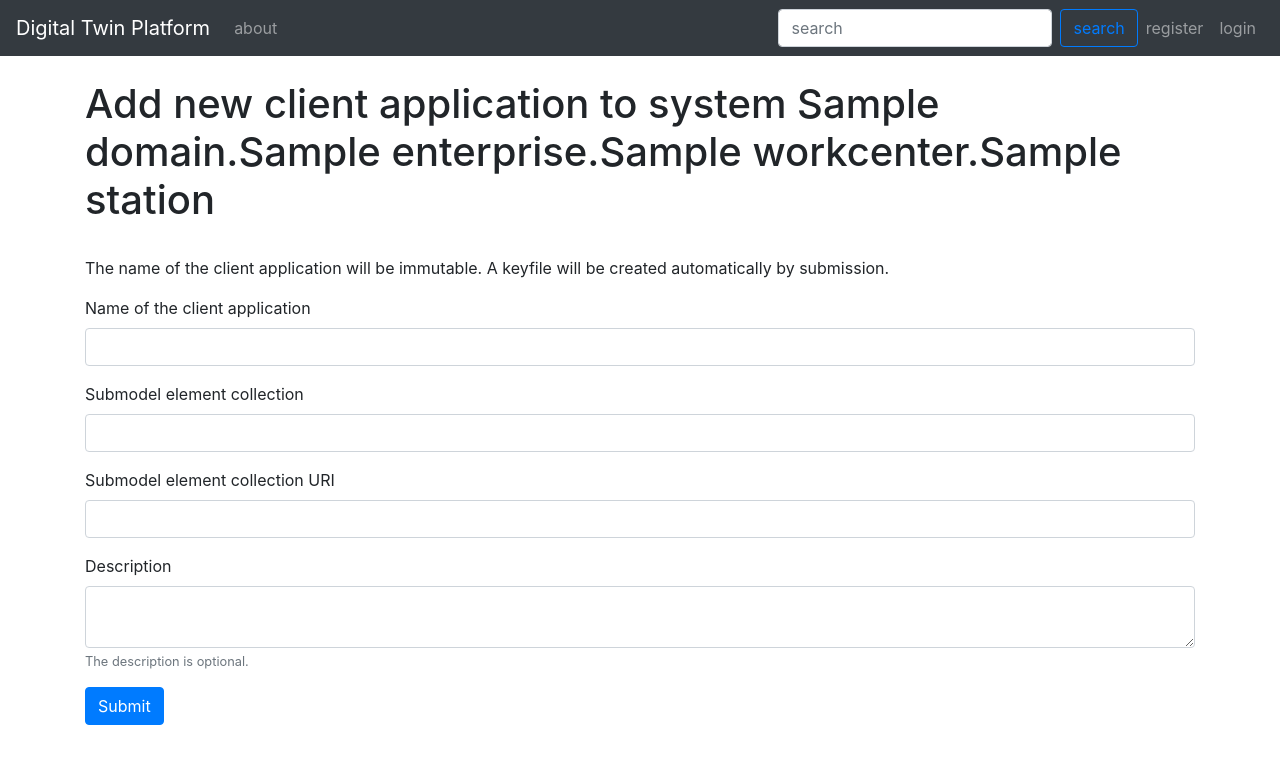
After one commit to i-Asset/distribution-network, a Flask app: template server/templates/client_apps/add_client.html in a window 1280 px wide. The commit adds this page. Shown: the top 764 px of the page. Run offline with Flask 2, Linux system fonts and the light colour scheme; the template is opened without the code that fills it: values that come from a table or form of the project are taken from there, most other values are stand-ins (such as "Sample title", 1, 10 or a date in 2020); parts of the project's set-up code (start-up, migrations or seed data) failed here and were passed over; some libraries are stand-ins or nearby versions.

Commit message:
update client app mgmt

```diff
--- a/server/app.py
+++ b/server/app.py
@@ -12,11 +12,11 @@ from server.views.home import home_bp
 from server.views.auth import auth
 from server.views.company import company
 from server.views.system import system
-# from server.views.clients import client
+from server.views.client_apps import client_app
+from server.views.stream_apps import stream_app
 
 # # Import application-specific functions
 # from server.views.kafka_interface import KafkaHandler, KafkaInterface
-from server.views.stream_apps import stream_app
 
 
 def create_app():
@@ -31,7 +31,7 @@ def create_app():
     app.register_blueprint(auth)
     app.register_blueprint(company)
     app.register_blueprint(system)
-    # app.register_blueprint(client)
+    app.register_blueprint(client_app)
     app.register_blueprint(stream_app)
 
     app.config.from_envvar('APP_CONFIG_FILE')
--- /dev/null
+++ b/server/templates/client_apps/add_client.html
@@ -0,0 +1,32 @@
+{% extends 'layout.html' %}
+
+{% block body %}
+
+    <h1>Add new client application to system
+        {{payload.domain}}.{{payload.enterprise}}.{{payload.workcenter}}.{{payload.station}}</h1>
+    <br>
+
+    <p>The name of the client application will be immutable. A keyfile will be created automatically by submission.</p>
+    {% from "includes/_formhelpers.html" import render_field %}
+
+    <form method="POST" action="">
+        <div class="form-group">
+            {{render_field(form.name, class_="form-control")}}
+        </div>
+        <div class="form-group">
+            {{render_field(form.submodel_element_collection, class_="form-control")}}
+        </div>
+        <div class="form-group">
+            {{render_field(form.aas_uri, class_="form-control")}}
+        </div>
+        <div class="form-group">
+            {{render_field(form.description, class_="form-control")}}
+            <small id="description" class="form-text text-muted">The description is optional.</small>
+        </div>
+        <p><input type="submit" class="btn btn-primary" value="Submit"> </p>
+
+    </form>
+
+  <br>
+  <br>
+{% endblock %}
--- a/server/templates/stream_apps/show_stream.html
+++ b/server/templates/stream_apps/show_stream.html
@@ -5,7 +5,10 @@
 
 <table class="table" xmlns="http://www.w3.org/1999/html">
     <td>
-      <h1> <small>Stream app: </small>{{payload.name}}</h1>
+      <h1> {{payload.name}}</h1>
+    <h3> <small> Stream application in company: {{payload.company_name}} </small></h3>
+        <br>
+
       {% if payload.description %}
       {{payload.description}}
       {% endif %}
--- /dev/null
+++ b/server/views/client_apps.py
@@ -0,0 +1,322 @@
+import os
+import json
+import time
+
+import sqlalchemy as db
+from flask import Blueprint, render_template, flash, redirect, url_for, session, request, send_file
+# Must be imported to use the app config
+from flask import current_app as app, jsonify
+from wtforms import Form, StringField, validators, TextAreaField
+
+from .useful_functions import get_datetime, is_logged_in, valid_level_name, valid_name, valid_url, strip_dict, \
+    decode_sys_url, encode_sys_url
+
+client_app = Blueprint("client_app", __name__)  # url_prefix="/comp")
+
+
+@client_app.route("/clients")
+@is_logged_in
+def show_all_clients():
+    # Get current user_id
+    user_id = session["user_id"]
+
+    # Fetch clients, for which systems the current user is agent of
+    engine = db.create_engine(app.config["SQLALCHEMY_DATABASE_URI"])
+    conn = engine.connect()
+    query = """SELECT clients.system_name, clients.name, creator.email AS contact_mail
+    FROM client_apps AS clients
+    INNER JOIN is_admin_of_sys AS agf ON clients.system_name=agf.system_name
+    INNER JOIN users as creator ON creator.id=agf.creator_id
+    INNER JOIN users as agent ON agent.id=agf.user_id
+    WHERE agent.id='{}'
+    ORDER BY system_name, name;""".format(user_id)
+    result_proxy = conn.execute(query)
+    engine.dispose()
+    clients = [strip_dict(c.items()) for c in result_proxy.fetchall()]
+    # print("Fetched clients: {}".format(clients))
+
+    return render_template("/client_apps/clients.html", clients=clients)
+
+
+@client_app.route("/show_client/<string:system_url>/<string:client_name>")
+@is_logged_in
+def show_client(system_url, client_name):
+    system_name = decode_sys_url(system_url)
+
+    # Get current user_id
+    user_id = session["user_id"]
+
+    # Fetch all clients for the requested system and user agent
+    engine = db.create_engine(app.config["SQLALCHEMY_DATABASE_URI"])
+    conn = engine.connect()
+    query = """SELECT clients.system_name, com.name AS company_name, com.id AS company_id, clients.name,
+    creator.email AS contact_mail, clients.description, agent.id AS agent_id, on_kafka,
+    clients.datetime AS datetime, submodel_element_collection, aas_uri
+    FROM client_apps AS clients
+    INNER JOIN users as creator ON creator.id=clients.creator_id
+    INNER JOIN systems AS sys ON clients.system_name=sys.name
+    INNER JOIN companies AS com ON sys.company_id=com.id
+    INNER JOIN is_admin_of_sys AS agf ON sys.name=agf.system_name
+    INNER JOIN users as agent ON agent.id=agf.user_id
+    WHERE sys.name='{}' AND clients.name='{}';""".format(system_name, client_name)
+    result_proxy = conn.execute(query)
+    clients = [strip_dict(c.items()) for c in result_proxy.fetchall()]
+    # print("Fetched agents: {}".format(agents))
+
+    # Check if the system exists and has agents
+    if len(clients) == 0:
+        engine.dispose()
+        flash("It seems that this client doesn't exist.", "danger")
+        return redirect(url_for("client_app.show_all_clients"))
+
+    # Check if the current user is agent of the client's system
+    if user_id not in [c["agent_id"] for c in clients]:
+        engine.dispose()
+        flash("You are not permitted see details this client.", "danger")
+        return redirect(url_for("client_app.show_all_clients"))
+
+    if session.get("key_status") == "download":
+        session["key_status"] = "init"
+        # Delete the zip file for security reasons
+        # make directory with unique name
+        zipname = "ssl_{}_{}.zip".format(system_name, client_name)
+        dir_path = os.path.dirname(os.path.realpath(__file__))
+        path = os.path.join(dir_path, "keys", zipname)
+        os.remove(path)
+        app.logger.info("Removed key.")
+
+    # if not, agents has at least one item
+    payload = clients[0]
+    payload["SOURCE_URL"] = app.config["SOURCE_URL"]
+    bootstrp_srv = app.config.get("KAFKA_BOOTSTRAP_SERVER")
+    config = {"client_name": client_name,
+              "system_name": system_name,
+              "aas_uri": payload.get("aas_uri", ""),
+              "kafka_bootstrap_servers": [bootstrp_srv if bootstrp_srv is not None else "localhost:9092"][0]}
+
+    return render_template("/client_apps/show_client.html", payload=payload, config=config)
+
+
+# Client Form Class
+class ClientForm(Form):
+    name = StringField("Name of the client application", [validators.Length(min=2, max=20), valid_name])
+    submodel_element_collection = StringField("Submodel element collection")
+    aas_uri = StringField("Submodel element collection URI", [valid_url])
+    description = TextAreaField("Description", [validators.Length(max=16*1024)])
+
+
+def create_keyfile(name="testclient", system_name="12345678"):
+    import shutil
+    # TODO create a real keyfile
+
+    # make directory with unique name
+    dirname = "ssl_{}_{}".format(system_name, name)
+    dir_path = os.path.dirname(os.path.realpath(__file__))
+    path = os.path.join(dir_path, "keys", dirname)
+    # print("Create dir with name: {}".format(path))
+    os.mkdir(path)
+
+    # Create keyfiles in the path
+    with open(os.path.join(path, "cert-signed"), "w") as f:
+        f.write("")
+    with open(os.path.join(path, "client-cert-signed"), "w") as f:
+        f.write("")
+
+    # create zip archive and delete directory
+    shutil.make_archive(path, "zip", path)
+    app.logger.info("Create zip with name: {}".format(path))
+    os.remove(os.path.join(path, "cert-signed"))
+    os.remove(os.path.join(path, "client-cert-signed"))
+    os.rmdir(path)
+
+
+# Add client in clients view, redirect to systems
+@client_app.route("/add_client")
+@is_logged_in
+def add_client():
+    # redirect to systems
+    flash("Specify the system to which a client should be added.", "info")
+    return redirect(url_for("system.show_all_systems"))
+
+
+# Add client in system view
+@client_app.route("/add_client/<string:system_url>", methods=["GET", "POST"])
+@is_logged_in
+def add_client_for_system(system_url):
+    system_name = decode_sys_url(system_url)
+
+    # Get current user_id
+    user_id = session["user_id"]
+
+    # The basic client form is used
+    form = ClientForm(request.form)
+    form_name = form.name.data.strip()
+
+    # Fetch clients of the system, for with the user is agent
+    engine = db.create_engine(app.config["SQLALCHEMY_DATABASE_URI"])
+    conn = engine.connect()
+    query = """SELECT system_name, agf.user_id AS agent_id
+    FROM systems AS sys
+    INNER JOIN is_admin_of_sys AS agf ON sys.name=agf.system_name
+    WHERE agf.user_id='{}' AND system_name='{}';""".format(user_id, system_name)
+    result_proxy = conn.execute(query)
+    clients = [strip_dict(c.items()) for c in result_proxy.fetchall()]
+    # print("Fetched clients: {}".format(clients))
+
+    # Check if the system exists and you are an admin
+    if len(clients) == 0:
+        engine.dispose()
+        flash("It seems that this system doesn't exist or you are not permitted to add clients to it.", "danger")
+        return redirect(url_for("system.show_all_systems"))
+
+    # if not, clients has at least one item
+    payload = clients[0]
+
+    # Create a new client using the form"s input
+    if request.method == "POST" and form.validate():
+        # Create client and check if the combination of the system_uuid and name exists
+        query = """SELECT system_name, name
+        FROM client_apps
+        WHERE system_name='{}' AND name='{}';""".format(system_name, form_name)
+        result_proxy = conn.execute(query)
+
+        if len(result_proxy.fetchall()) == 0:
+            query = db.insert(app.config["tables"]["client_apps"])
+            values_list = [{'name': form_name,
+                            'system_name': system_name,
+                            'submodel_element_collection': form.submodel_element_collection.data,
+                            'aas_uri': form.aas_uri.data.strip(),
+                            'creator_id': user_id,
+                            "description": form.description.data,
+                            'datetime': get_datetime(),
+                            'on_kafka': True,  # TODO change if MQTT is available
+                            'key': 'demokey'}]
+
+            conn.execute(query, values_list)
+            engine.dispose()
+            # Create keyfile based on the given information
+            create_keyfile(name=form_name, system_name=system_name)
+            msg = "A client application with name '{}' was registered for the system '{}'.".format(form_name, system_name)
+            app.logger.info(msg)
+            flash(msg, "success")
+            return redirect(url_for("client_app.show_client",
+                                system_url=encode_sys_url(system_name), client_name=form_name))
+        else:
+            engine.dispose()
+            msg = "The client with name '{}' was already created for system '{}'.".format(form_name, system_name)
+            app.logger.info(msg)
+            flash(msg, "danger")
+            return redirect(url_for("client_app.add_client", system_url=encode_sys_url(system_name)))
+
+    return render_template("/client_apps/add_client.html", form=form, payload=payload)
+
+
+# Delete client
+@client_app.route("/delete_client/<string:system_url>/<string:client_name>", methods=["GET"])
+@is_logged_in
+def delete_client(system_url, client_name):
+    system_name = decode_sys_url(system_url)
+
+    # Get current user_id
+    user_id = session["user_id"]
+
+    # Fetch clients of the system, for with the user is agent
+    engine = db.create_engine(app.config["SQLALCHEMY_DATABASE_URI"])
+    conn = engine.connect()
+    query = """SELECT clients.system_name, clients.name, agent.id AS agent_id
+    FROM client_apps AS clients
+    INNER JOIN is_admin_of_sys AS agf ON clients.system_name=agf.system_name
+    INNER JOIN users as agent ON agent.id=agf.user_id
+    WHERE agent.id='{}' AND clients.system_name='{}';""".format(user_id, system_name)
+    result_proxy = conn.execute(query)
+    clients = [strip_dict(c.items()) for c in result_proxy.fetchall()]
+
+    # Check if the system exists and you are an agent
+    if len(clients) == 0:
+        engine.dispose()
+        flash("It seems that this system doesn't exist.", "danger")
+        return redirect(url_for("client_app.show_all_clients"))
+
+    # Check if the current user is agent of the system
+    if user_id not in [c["agent_id"] for c in clients]:
+        engine.dispose()
+        flash("You are not permitted to delete clients of this system.", "danger")
+        return redirect(url_for("client_app.show_client",
+                                system_url=encode_sys_url(system_name), client_name=client_name))
+
+    # Delete the specified client
+    query = """DELETE FROM client_apps AS clients
+        WHERE system_name='{}' AND name='{}';""".format(system_name, client_name)
+    conn.execute(query)
+    engine.dispose()
+
+    msg = f"The client '{client_name}' of the system '{system_name}' was deleted."
+    app.logger.info(msg)
+    flash(msg, "success")
+
+    # Redirect to /show_system/system_uuid
+    return redirect(url_for("system.show_system", system_url=encode_sys_url(system_name)))
+
+
+# download key as zip
+@client_app.route("/download_key/<string:system_url>/<string:client_name>", methods=["GET"])
+@is_logged_in
+def download_key(system_url, client_name):
+    system_name = decode_sys_url(system_url)
+
+    # Get current user_id
+    user_id = session["user_id"]
+
+    # Only the creator of an client is allowed to download the key
+    engine = db.create_engine(app.config["SQLALCHEMY_DATABASE_URI"])
+    conn = engine.connect()
+    query = """SELECT clients.system_name, name, creator.email AS contact_mail, creator_id
+    FROM client_apps AS clients
+    INNER JOIN users as creator ON creator.id=clients.creator_id
+    WHERE creator_id='{}' AND system_name='{}';""".format(user_id, system_name)
+    result_proxy = conn.execute(query)
+    engine.dispose()
+    clients = [strip_dict(c.items()) for c in result_proxy.fetchall()]
+
+    # Check if the system exists and you are an admin
+    if len(clients) == 0:
+        flash("It seems that this system doesn't exist.", "danger")
+        return redirect(url_for("client_app.show_all_clients"))
+
+    # Check if the current user is agent of the system
+    if user_id != clients[0]["creator_uuid"]:
+        flash("You are not permitted to delete clients of this system.", "danger")
+        return redirect(url_for("client_app.show_client",
+                                system_url=encode_sys_url(system_name), client_name=client_name))
+
+    zipname = "ssl_{}_{}.zip".format(system_name, client_name)
+    dir_path = os.path.dirname(os.path.realpath(__file__))
+    filepath = os.path.join(dir_path, "keys", zipname)
+
+    if not os.path.exists(filepath):
+        flash("The key file was not found.", "danger")
+        return redirect(url_for("client_app.show_client",
+                                system_url=encode_sys_url(system_name), client_name=client_name))
+
+    # Set the status to download in order to flash a message in client.show_client
+    if session.get("key_status") == "download":
+        return redirect(url_for("client_app.show_client",
+                                system_url=encode_sys_url(system_name), client_name=client_name))
+    # This Session value must be reset there!
+    session["key_status"] = "download"
+
+    engine = db.create_engine(app.config["SQLALCHEMY_DATABASE_URI"])
+    conn = engine.connect()  # no transactions as they aren't threadsafe
+    query = """UPDATE client_apps
+    SET keyfile_av=False
+    WHERE name='{}' AND system_name='{}';""".format(client_name, system_name)
+    result_proxy = conn.execute(query)
+    engine.dispose()
+
+    flash("The key was downloaded. Keep in mind that this key can't' be downloaded twice!", "success")
+    return send_file(
+        filepath,
+        mimetype='application/zip',
+        as_attachment=True,
+        attachment_filename=zipname)
+    # and redirect(url_for("client_app.show_client", system_uuid=system_uuid, client_name=client_name))
```
Also changed, not shown: server/templates/client_apps/clients.html (added, +33 -0 lines), server/templates/client_apps/show_client.html (added, +68 -0 lines), server/views/stream_apps.py (+5 -2 lines), 1 other file.
